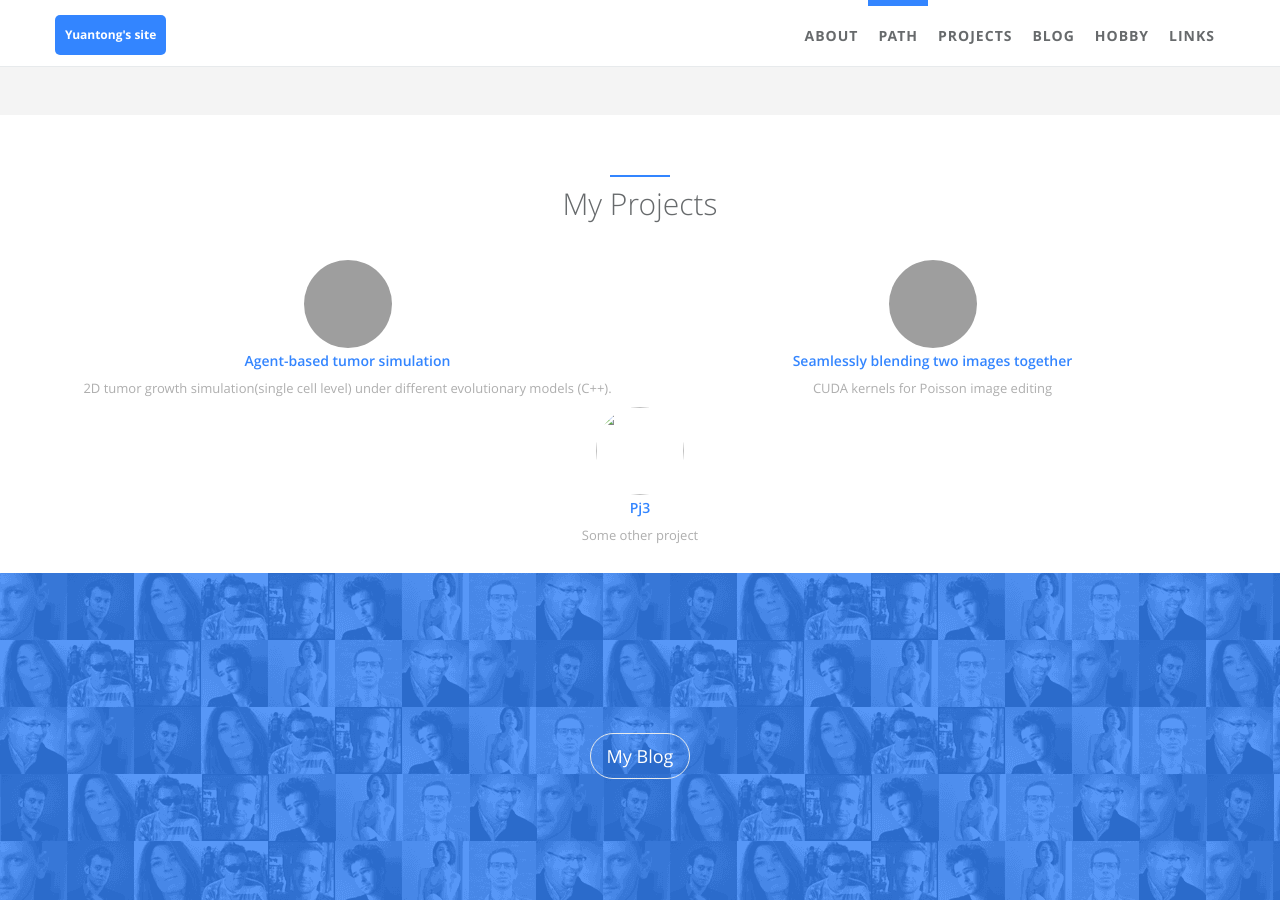
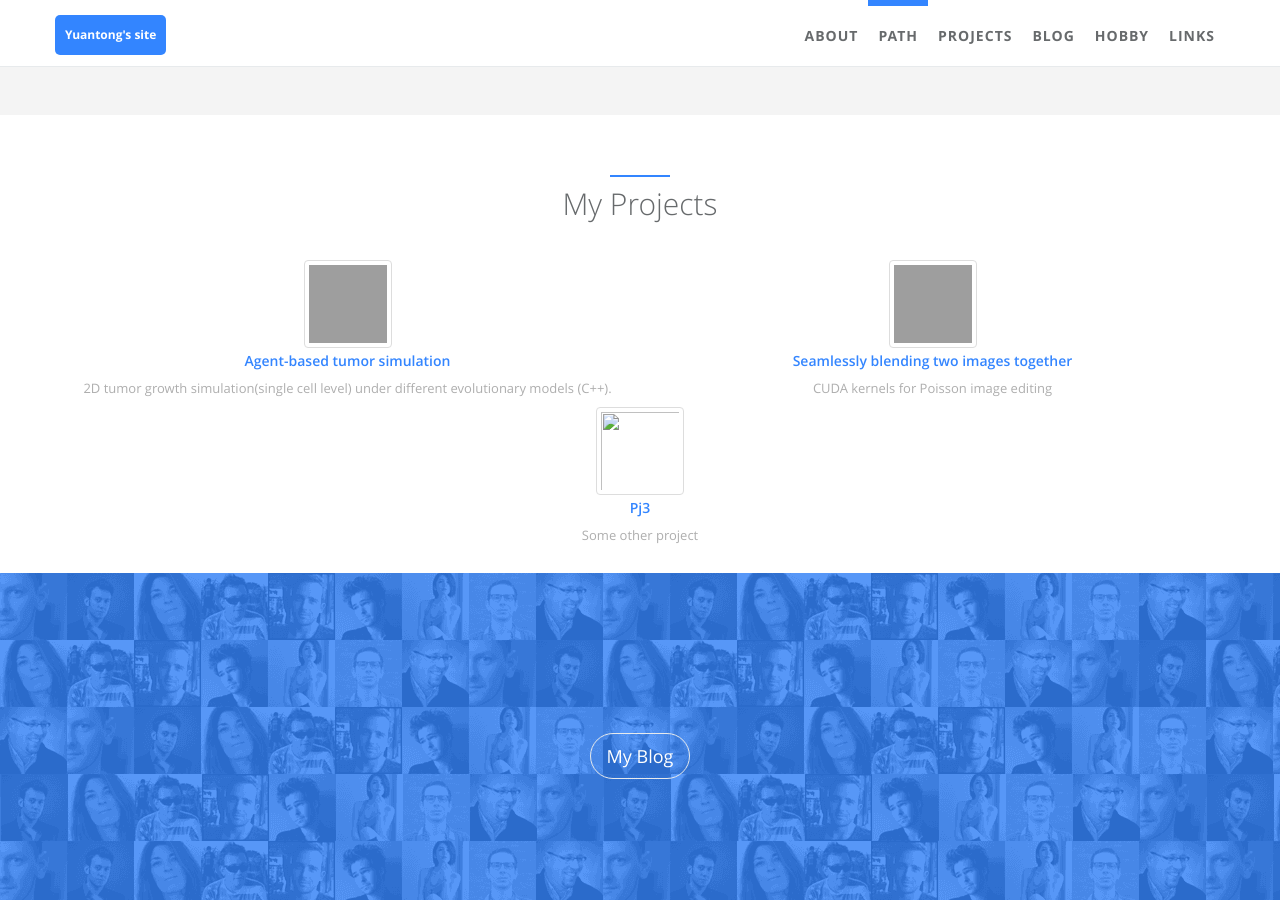
Before and after one commit to ding-yt/ding-yt.github.io, a Jekyll site: the page built from index.html, in a window 1280 px wide and 900 px high, scrolled down 1821 px. Built offline with Jekyll 4.4.1, drawn with Linux system fonts in a browser that asks for light colours; grey boxes are pictures that could not be loaded.

Commit message:
Update projects.html

```diff
--- a/_includes/sections/projects.html
+++ b/_includes/sections/projects.html
@@ -18,7 +18,7 @@
             <div class="col-sm-6 wow {% if loopindex == 1 %} fadeInLeft {% else %} fadeInRight {% endif %}">
             {% endif %}
               <div class="team-member">
-                  <img src="{{ project.img | prepend: site.baseurl }}" class="img-responsive img-circle img-small" alt="">
+                  <img src="{{ project.img | prepend: site.baseurl }}" class="img-responsive img-thumbnail img-small" alt="">
                   <h4>
                   {% if project.url %}
                   <a href="{{ project.url }}" target="_blank"><span class="navy">{{ project.name }}</span></a>
```
